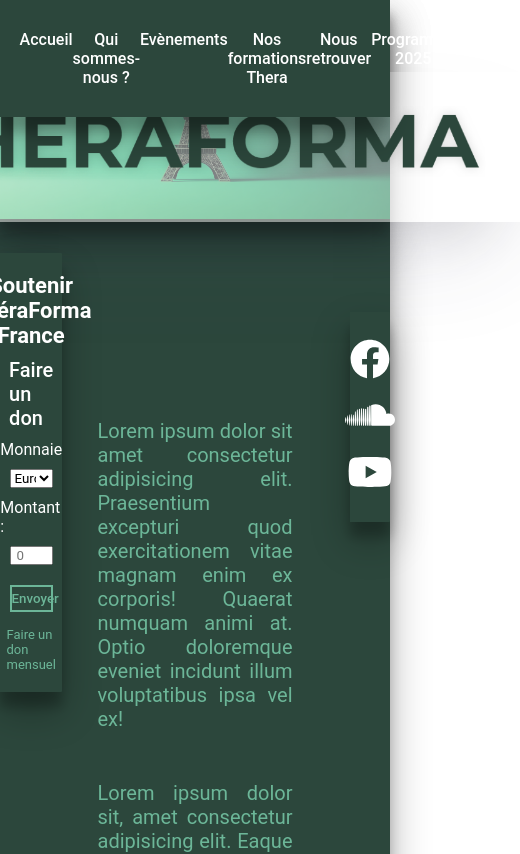
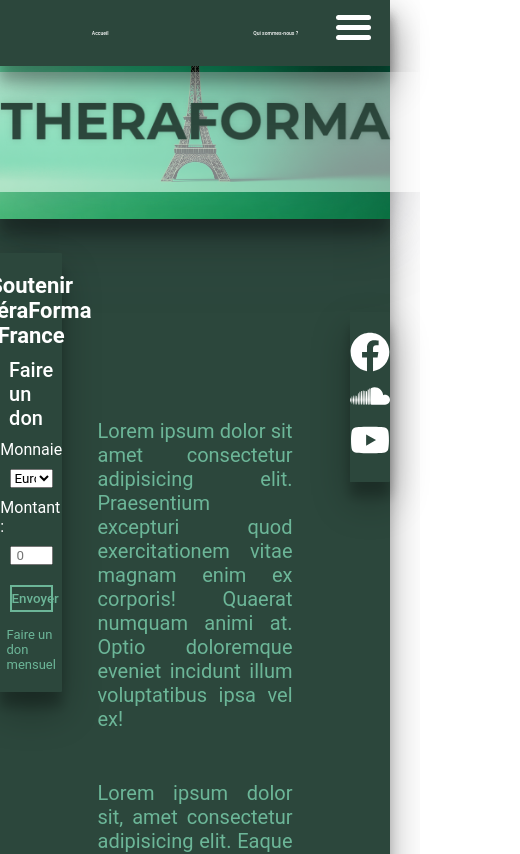
Before and after one commit to AmaryllisPittin/TheraForma.fr, a React (Create React App) app: page /theraforma-france in a window 390 px wide. Shown: the top 854 px of the page, 520 px wide, since content can reach past the window. Built offline with nearby package versions, Linux system fonts and the light colour scheme.

Commit message:
burgermenu en cours

```diff
--- /dev/null
+++ b/src/components/BurgerMenu.jsx
@@ -0,0 +1,55 @@
+import React, { useState } from "react";
+import { NavLink } from 'react-router-dom';
+
+const BurgerMenu = () => {
+  const [showMenu, setShowMenu] = useState(false);
+  const [isDropdownOpen, setDropdownOpen] = useState(false);
+
+  const toggleMenu = () => {
+    setShowMenu(!showMenu);
+  };
+
+  const toggleDropdown = () => {
+    setDropdownOpen(!isDropdownOpen);
+  };
+
+  return (
+    <div className="burger-menu" style={{ position: 'absolute', top: '0', right: '48px' }}>
+      <ul>
+        <li className="menu-icon" onClick={toggleMenu}>
+          <div className="bar"></div>
+          <div className="bar"></div>
+          <div className="bar"></div>
+        </li>
+      </ul>
+
+      {showMenu && (
+        <div className="dropdown-menu">
+          <ul className="dropdown-menu__container">
+            {/* Ajout de la gestion de sous-menu si nécessaire */}
+            <li className="container-link first-burger-link">
+              <span onClick={toggleDropdown}>
+              </span>
+              {isDropdownOpen && (
+                <ul>
+                  <li><NavLink className="dropdown-link" to="/vision-theraforma">La vision de TheraForma</NavLink></li>
+                  <li><NavLink className="dropdown-link" to="/theraforma-france">TheraForma France</NavLink></li>
+                  <li><NavLink className="dropdown-link" to="/theraforma-international">TheraForma International</NavLink></li>
+                </ul>
+              )}
+            </li>
+            {/* Liens principaux */}
+            <li><NavLink className="dropdown-link" to="/evenements">Evènements</NavLink></li>
+            <li><NavLink className="dropdown-link" to="/Nos-formations-thera">Nos formations Thera</NavLink></li>
+            <li><NavLink className="dropdown-link" to="/nous-retrouver">Nous retrouver</NavLink></li>
+            <li><NavLink className="dropdown-link" to="/programme-2025">Programme 2025</NavLink></li>
+            <li><NavLink className="dropdown-link" to="/inscription">Inscription</NavLink></li>
+            <li><NavLink className="dropdown-link" to="/librairie">Librairie</NavLink></li>
+          </ul>
+        </div>
+      )}
+    </div>
+  );
+};
+
+export default BurgerMenu;
--- a/src/components/Navbar.jsx
+++ b/src/components/Navbar.jsx
@@ -1,5 +1,6 @@
 import React, { useState } from 'react';
 import { NavLink } from "react-router-dom";
+import BurgerMenu from './BurgerMenu';
 
 const Navbar = () => {
 
@@ -20,20 +21,33 @@
                 Qui sommes-nous ?
             </span>
             <ul className={`dropdown-content ${isDropdownOpen ? 'show' : ''}`}>
-                <li><NavLink className="navbar-link" to="/vision-theraforma">La vision de TheraForma</NavLink></li>
-                <li><NavLink className="navbar-link" to="/theraforma-france">TheraForma France</NavLink></li>
-                <li><NavLink className="navbar-link" to="/theraforma-international">TheraForma International</NavLink></li>
+              <li className="hide-on-mobile"><NavLink className="navbar-link" to="/vision-theraforma">La vision de TheraForma</NavLink></li>
+              <li className="hide-on-mobile"><NavLink className="navbar-link" to="/theraforma-france">TheraForma France</NavLink></li>
+              <li className="hide-on-mobile"><NavLink className="navbar-link" to="/theraforma-international">TheraForma International</NavLink></li>
             </ul>
             </li>
         </ul>
+        <li className="hide-on-mobile">
           <NavLink className="navbar-link" to="/evenements">Evènements</NavLink>
+        </li>
+        <li className="hide-on-mobile">
           <NavLink className="navbar-link" to="/Nos-formations-thera">Nos formations Thera</NavLink>
+        </li>
+        <li className="hide-on-mobile">
           <NavLink className="navbar-link" to="/nous-retrouver">Nous retrouver</NavLink>
+        </li>
+        <li className="hide-on-mobile">
           <NavLink className="navbar-link" to="/programme-2025">Programme 2025</NavLink>
+        </li>
+        <li className="hide-on-mobile">
           <NavLink className="navbar-link" to="/inscription">Inscription</NavLink>
+        </li>
+        <li className="hide-on-mobile">
           <NavLink className="navbar-link" to="/librairie">Librairie</NavLink>
+        </li>
         </div>
       </div>
+      <BurgerMenu />
     </div>
   );
 };
--- a/src/scss/animation.scss
+++ b/src/scss/animation.scss
@@ -27,3 +27,17 @@
   .card:hover {
     scale: 1.1;
   }
+
+  .dropdown-link:before, .dropdown-link:after,
+  .download-link:before, .download-link:after {
+    content: '';
+    border-bottom: solid 1px;
+    position: absolute;
+    bottom: 0;
+    width: 0;
+    -webkit-transition: all 0.2s ease;
+    transition: all 0.2s ease;
+  }
+
+  .download-link:before { left: 0; }
+  .download-link:after { right: 0; }
--- a/src/scss/dimension-and-spacing.scss
+++ b/src/scss/dimension-and-spacing.scss
@@ -1,3 +1,10 @@
+/*******RESPONSIVE********/
+$desktop-breakpoint:1440px;
+$tablet-breakpoint:1024px;
+$mobile-breakpoint: 767px;
+/************************/
+
+
 * {
     margin:0;
     padding:0;
@@ -450,3 +457,66 @@
     padding-top:200px;
     padding-bottom:200px;
 }
+
+.bar {
+    width:35px;
+    height:5px;
+    border-radius:5px;
+    margin-bottom:5px;
+    background-color: #fff;
+}
+
+.dropdown-menu__container {
+    width: 300px;
+    height: 300px;
+    right: -110px;
+    top: 40px;
+}
+
+.container-link {
+    height:15%;
+    margin-right: 10%;
+}
+
+/*.first-burger-link {
+    margin-top:10%;
+}*/
+
+@media (max-width: $desktop-breakpoint) {
+    .logo-span {
+        width: 450px;
+        height: 120px;
+    }
+    .logo {
+        width:440px;
+    }
+  }
+
+  @media (max-width: $tablet-breakpoint) {
+    .network {
+        width: 8%;
+        height: 170px;
+    }
+
+    .network svg {
+        width: 40px;
+    }
+
+    .navbar-link {
+        font-size: 1.3vw;
+    }
+  }
+
+  .menu-icon {
+    @media (max-width: 768px) {
+        margin-right:30px;
+        width: 35px;
+        right: 0;
+        top: 15px;
+        left: 90%;
+    }
+}
+
+  @media (max-width: $mobile-breakpoint) {
+
+  }
--- a/src/scss/mainStyle.scss
+++ b/src/scss/mainStyle.scss
@@ -7,7 +7,8 @@
     box-shadow: rgba(0, 0, 0, 0.3) 0px 19px 38px, rgba(0, 0, 0, 0.22) 0px 15px 12px;
 }
 
-.navbar-list {
+.navbar-list,
+.hide-on-mobile {
     list-style-type: none;
   }
 
@@ -379,3 +380,15 @@
 .thera__card {
   list-style-type: none;
 }
+
+.dropdown-menu__container {
+  list-style-type:none;
+  background-color: #2c473c;
+}
+
+.dropdown-link {
+  text-decoration: none;
+  color:#fff;
+  margin-bottom:20px;
+  display:flex;
+}
--- a/src/scss/merging.scss
+++ b/src/scss/merging.scss
@@ -1,3 +1,9 @@
+/*******RESPONSIVE********/
+$desktop-breakpoint:1440px;
+$tablet-breakpoint:1024px;
+$mobile-breakpoint: 767px;
+/************************/
+
 * {
     box-sizing:border-box;
 }
@@ -57,7 +63,8 @@
     }
   }
 
-  .logo {
+  .logo,
+  .dropdown-menu__container {
     position: absolute;
 }
 
@@ -75,6 +82,10 @@
     &__link {
     display: flex;
     }
+}
+
+.dropdown-menu__container {
+    z-index:1001;
 }
 
 .network {
@@ -229,7 +240,8 @@
     justify-content: space-between;
 }
 
-.card {
+.card,
+.dropdown-menu__container {
     display: flex;
     flex-direction: column;
     align-items: center;
@@ -255,3 +267,34 @@
     flex-direction: column;
     align-items: center;
 }
+
+.hide-on-mobile {
+    @media (max-width: 768px) {
+        display:none;
+    }
+}
+
+.burger-menu {
+    display:none;
+    @media (max-width: 768px) {
+        display:block;
+    }
+}
+
+.menu-icon {
+    @media all and (max-width: $mobile-breakpoint) {
+        display:flex;
+        flex-direction: column;
+        position:relative;
+        z-index:1001;
+    }
+}
+
+.burger-menu {
+    z-index: 1100;
+}
+
+.dropdown-menu {
+    position: absolute;
+    z-index: 1101;
+}
```
